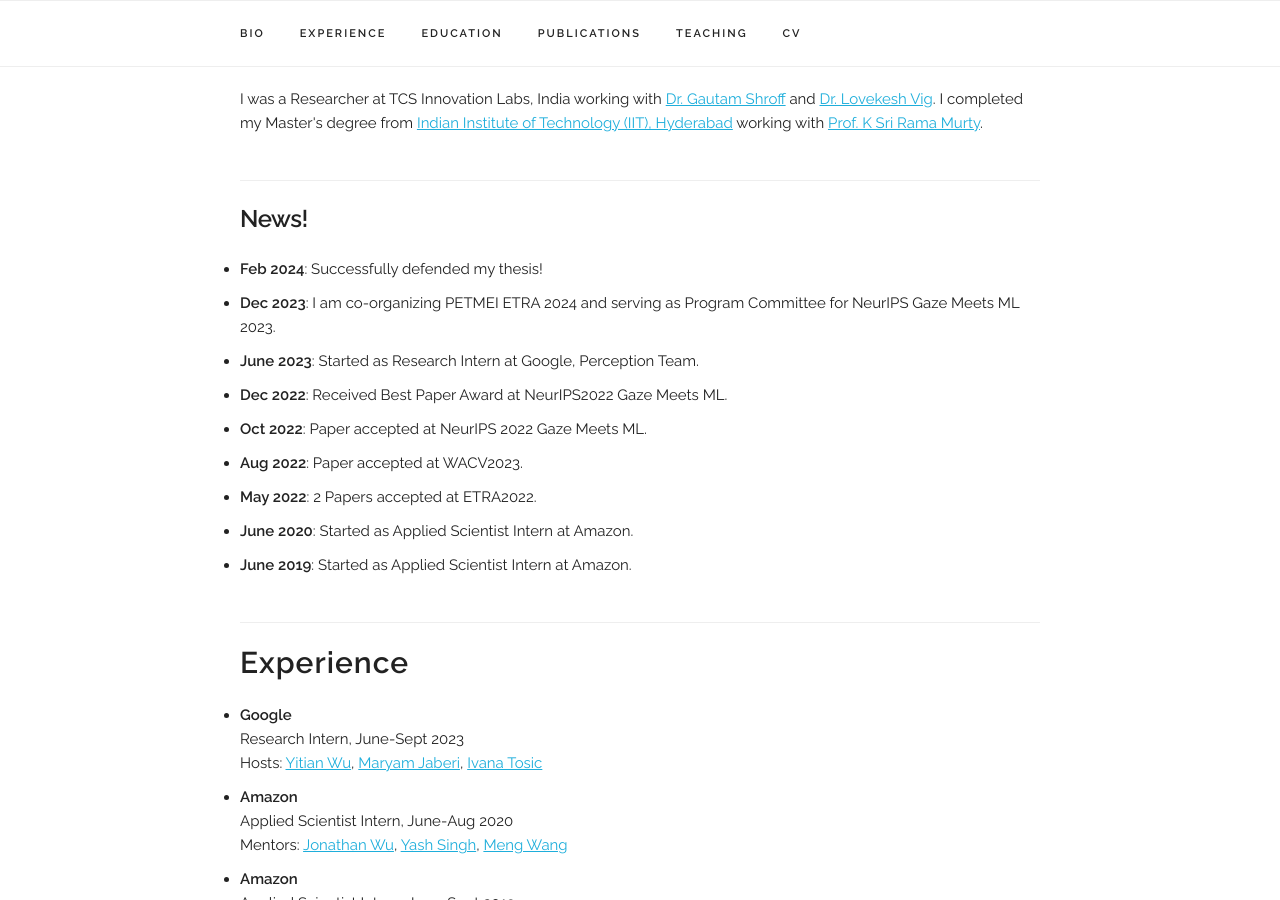
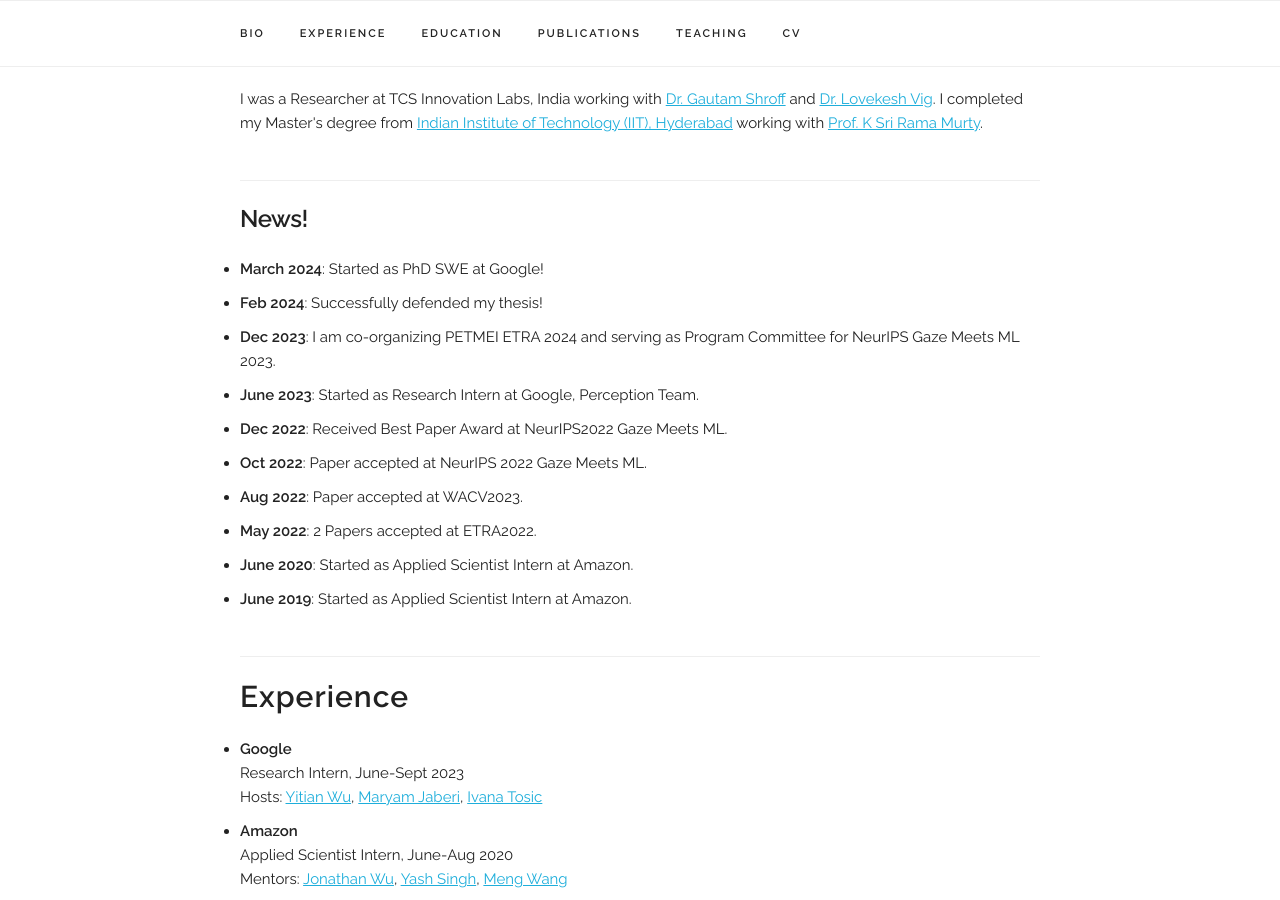
Before and after one commit to jswati31/jswati31.github.io, a Jekyll site: the page index.html, which Jekyll copies as it is, in a window 1280 px wide and 900 px high, scrolled down 424 px. Built offline with Jekyll 4.4.1, drawn with Linux system fonts in a browser that asks for light colours; some web fonts are replaced.

Commit message:
updated news

```diff
--- a/index.html
+++ b/index.html
@@ -127,6 +127,7 @@
 <div class="docs-section" id="news">
   <h5><b>News!</b></h5>
   <ul>
+    <li><b>March 2024</b>: Started as PhD SWE at Google!</li>
     <li><b>Feb 2024</b>: Successfully defended my thesis!</li>
     <li><b>Dec 2023</b>: I am co-organizing PETMEI ETRA 2024 and serving as Program Committee for NeurIPS Gaze Meets ML 2023.</li>
     <li><b>June 2023</b>: Started as Research Intern at Google, Perception Team.</li>
```
